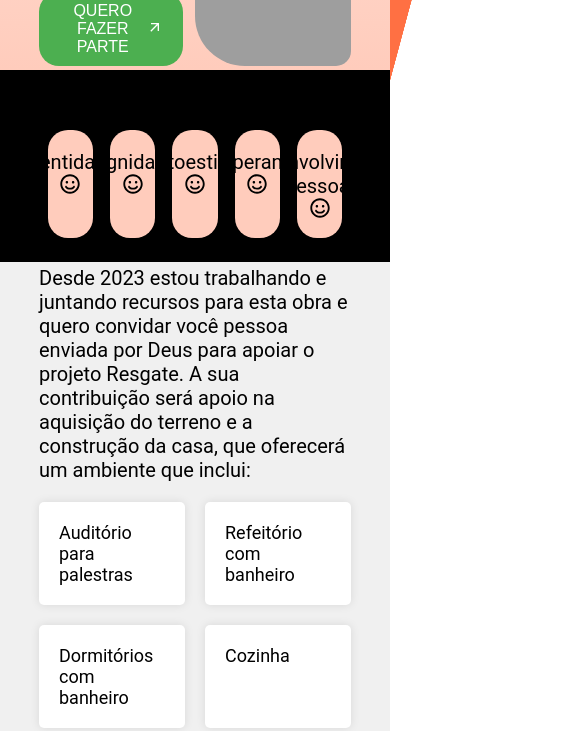
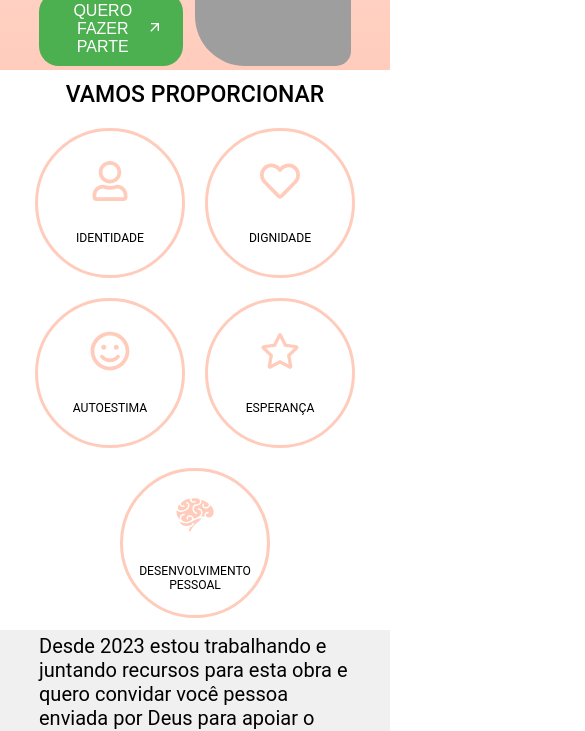
Before and after one commit to JoaoCelinoGualberto/resgate, a React (Create React App) app: page / in a window 390 px wide. Shown: the part 764-1495 px from the top of the page, 585 px wide, since content can reach past the window. Built offline with nearby package versions, Linux system fonts and the light colour scheme; grey boxes are pictures that could not be loaded.

Commit message:
chore: section 2 responsive version

```diff
--- a/src/components/Section2.js
+++ b/src/components/Section2.js
@@ -1,43 +1,18 @@
-// components/Section2.js
+// Componente Section2.js
 import React from 'react';
-import { Section2Container, Title, List, ListItem, ListItemContent } from '../styles/components/Section2Styles';
-import { FaRegSmile } from 'react-icons/fa'; // Importa o ícone da biblioteca React Icons
+import { Section2Container, Title, List, Card, ListItem, Icon, iconsMap } from '../styles/components/Section2Styles';
 
 const Section2 = () => {
   return (
     <Section2Container>
       <Title>VAMOS PROPORCIONAR</Title>
       <List>
-        <ListItem>
-          <ListItemContent>
-            Identidade
-            <FaRegSmile /> {/* Ícone da biblioteca React Icons */}
-          </ListItemContent>
-        </ListItem>
-        <ListItem>
-          <ListItemContent>
-            Dignidade
-            <FaRegSmile /> {/* Ícone da biblioteca React Icons */}
-          </ListItemContent>
-        </ListItem>
-        <ListItem>
-          <ListItemContent>
-            Autoestima
-            <FaRegSmile /> {/* Ícone da biblioteca React Icons */}
-          </ListItemContent>
-        </ListItem>
-        <ListItem>
-          <ListItemContent>
-            Esperança
-            <FaRegSmile /> {/* Ícone da biblioteca React Icons */}
-          </ListItemContent>
-        </ListItem>
-        <ListItem>
-          <ListItemContent>
-            Desenvolvimento pessoal
-            <FaRegSmile /> {/* Ícone da biblioteca React Icons */}
-          </ListItemContent>
-        </ListItem>
+        {Object.keys(iconsMap).map((item, index) => (
+          <Card key={index}>
+            <Icon>{React.createElement(iconsMap[item])}</Icon>
+            <ListItem>{item}</ListItem>
+          </Card>
+        ))}
       </List>
     </Section2Container>
   );
--- a/src/styles/components/Section2Styles.js
+++ b/src/styles/components/Section2Styles.js
@@ -1,16 +1,18 @@
 // styles/components/Section2Styles.js
 import styled from 'styled-components';
+import { FaRegUser, FaRegHeart, FaRegSmile, FaRegStar } from 'react-icons/fa';
+import { GiBrain } from "react-icons/gi";
 
 export const Section2Container = styled.section`
-  background-color: #000;
-  padding: 40px;
+  background-color: #fff;
+  color: #000;
+  padding: 3% 5%; /* Reduzindo o padding para telas menores */
   text-align: center;
-  padding: 1% 10%;
 `;
 
 export const Title = styled.h2`
   font-size: 23px;
-  margin-bottom: 30px;
+  margin-bottom: 20px;
   font-weight: 500;
 `;
 
@@ -18,41 +20,46 @@ export const List = styled.ul`
   list-style: none;
   padding: 0;
   display: flex;
-  flex-wrap: wrap;
-  justify-content: space-around;
+  justify-content: center; /* Centralizando os cards */
+  flex-wrap: wrap; /* Permitindo que os cards quebrem para a próxima linha */
+  gap: 20px; /* Espaçamento entre os cards */
+`;
+
+export const Card = styled.div`
+  background-color: #fff;
+  border: 3px solid #ffccbc; /* Adiciona a borda */
+  width: 150px; /* Largura do círculo */
+  height: 150px; /* Altura do círculo */
+  border-radius: 50%; /* Transforma em um círculo */
+  display: flex;
+  flex-direction: column;
+  justify-content: center;
+  align-items: center;
+  z-index: 1; /* Para ficar acima da linha */
+`;
+
+export const Icon = styled.div`
+  font-size: 40px;
+  margin-bottom: 10px;
+  color: #ffccbc;
+  &:hover {
+    transform: scale(1.19);
+  }
 `;
 
 export const ListItem = styled.li`
-  font-size: 20px;
-  margin-bottom: 20px;
-  width: calc(20% - 17px);
-  background-color: #FFCCBC; /* Cor de fundo */
-  padding: 20px;
-  border-radius: 20px; /* Borda arredondada */
-  box-shadow: 0 0 10px rgba(0, 0, 0, 0.1); /* Sombra */
-  transition: transform 0.3s ease; /* Transição suave do tamanho */
-  overflow: hidden; /* Oculta conteúdo fora da borda inclinada */
-
-  &:hover {
-    transform: translateY(-10px); /* Eleva o card no hover */
-  }
-
-  &::before {
-    content: '';
-    position: absolute;
-    top: 0;
-    left: 0;
-    width: 100%;
-    height: 100%;
-    background-color: #FF7043; /* Cor da borda inclinada */
-    transform-origin: bottom right;
-    transform: skewX(-15deg); /* Inclinação para a esquerda */
-    z-index: -1; /* Coloca a borda atrás do conteúdo */
-  }
+  font-size: 0.76em; /* 1em é equivalente ao tamanho da fonte do elemento pai */
+  color: #000;
+  text-align: center; /* Alinha o texto ao centro horizontalmente */
+  margin-top: 10px; /* Espaçamento acima do título */
+  text-transform: uppercase;
 `;
 
-export const ListItemContent = styled.div`
-  display: flex;
-  flex-direction: column;
-  align-items: center;
-`;
+// Mapeamento de ícones para cada item
+export const iconsMap = {
+  Identidade: FaRegUser,
+  Dignidade: FaRegHeart,
+  Autoestima: FaRegSmile,
+  Esperança: FaRegStar,
+  'Desenvolvimento pessoal': GiBrain,
+};
```
